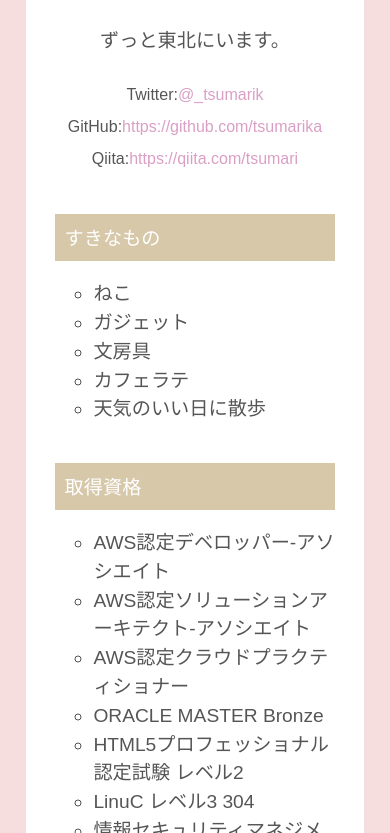
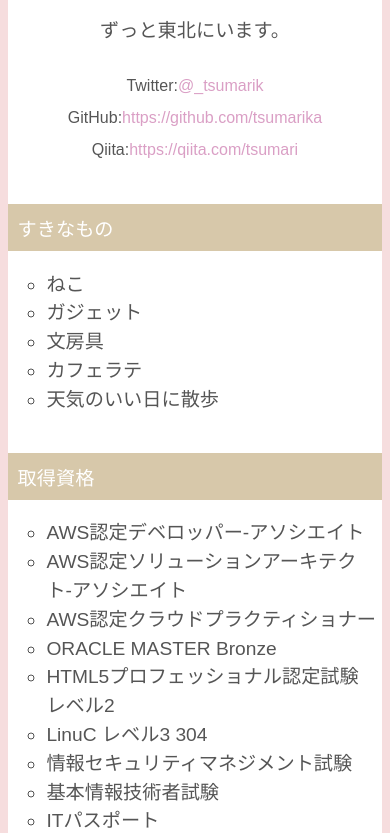
Before and after one commit to tsumarika/tsumarika.github.io, a plain HTML site: page index.html in a window 390 px wide. Shown: the part 428-1261 px from the top of the page. Drawn offline with Linux system fonts and the light colour scheme; a web font is replaced by a local one.

Commit message:
横幅調整

```diff
--- a/css/style.css
+++ b/css/style.css
@@ -16,8 +16,7 @@ h2 {
     text-align: center;
 }
 .main {
-    min-width: 280px;
-    width: 60%;
+    width: 800px;
     margin: 1em auto;
     background-color: #FFF;
     padding: 1.5em;
@@ -78,3 +77,10 @@ a {
 a:hover {
     text-decoration: underline;
 }
+
+@media (max-width:799px) {
+    .main{
+      width: 100%;
+      padding: 1em 0;
+    }
+  }
```
